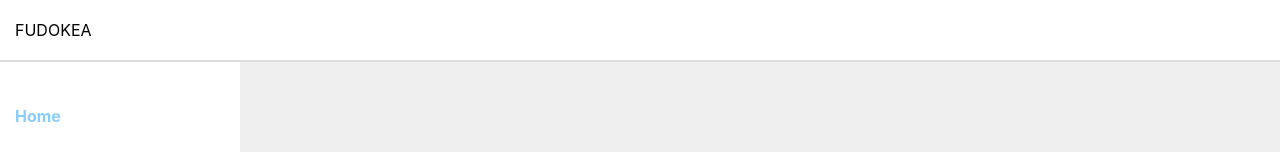
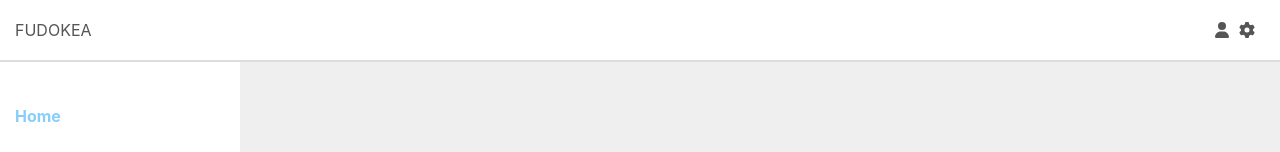
Before and after one commit to Suffren/Fudokea, a React (Create React App) app: page / in a window 1280 px wide. Shown: the top 152 px of the page. Built offline with nearby package versions, Linux system fonts and the light colour scheme.

Commit message:
Styled the header

```diff
--- a/src/App.js
+++ b/src/App.js
@@ -12,7 +12,13 @@ import Sidebar from "./components/Sidebar";
 function App() {
   return (
     <div className="App">
-      <StyledHeader>FUDOKEA</StyledHeader>
+      <StyledHeader>
+        <div>FUDOKEA</div>
+        <div>
+          <span style={{ marginRight: '10px'}}><FontAwesomeIcon icon={faUser} /></span>
+          <span style={{ marginRight: '10px'}}><FontAwesomeIcon icon={faGear} /></span>
+        </div>
+      </StyledHeader>
       <div id="page">
         <Sidebar />
         <Routes>
@@ -39,7 +45,8 @@ const StyledHeader = styled.div`
   height: 60px;
   display: flex;
   align-items: center;
+  justify-content: space-between;
   border-bottom: 2px solid #ddd;
   background-color: white;
-  padding-left: 15px;
+  padding: 0px 15px;
 `;
--- a/src/index.css
+++ b/src/index.css
@@ -5,6 +5,7 @@ body {
   height: 100%;
   margin: 0;
   background-color: #efefef;
+  color: #555;
   font-family: -apple-system, BlinkMacSystemFont, "Segoe UI", "Roboto", "Oxygen",
     "Ubuntu", "Cantarell", "Fira Sans", "Droid Sans", "Helvetica Neue",
     sans-serif;
```
